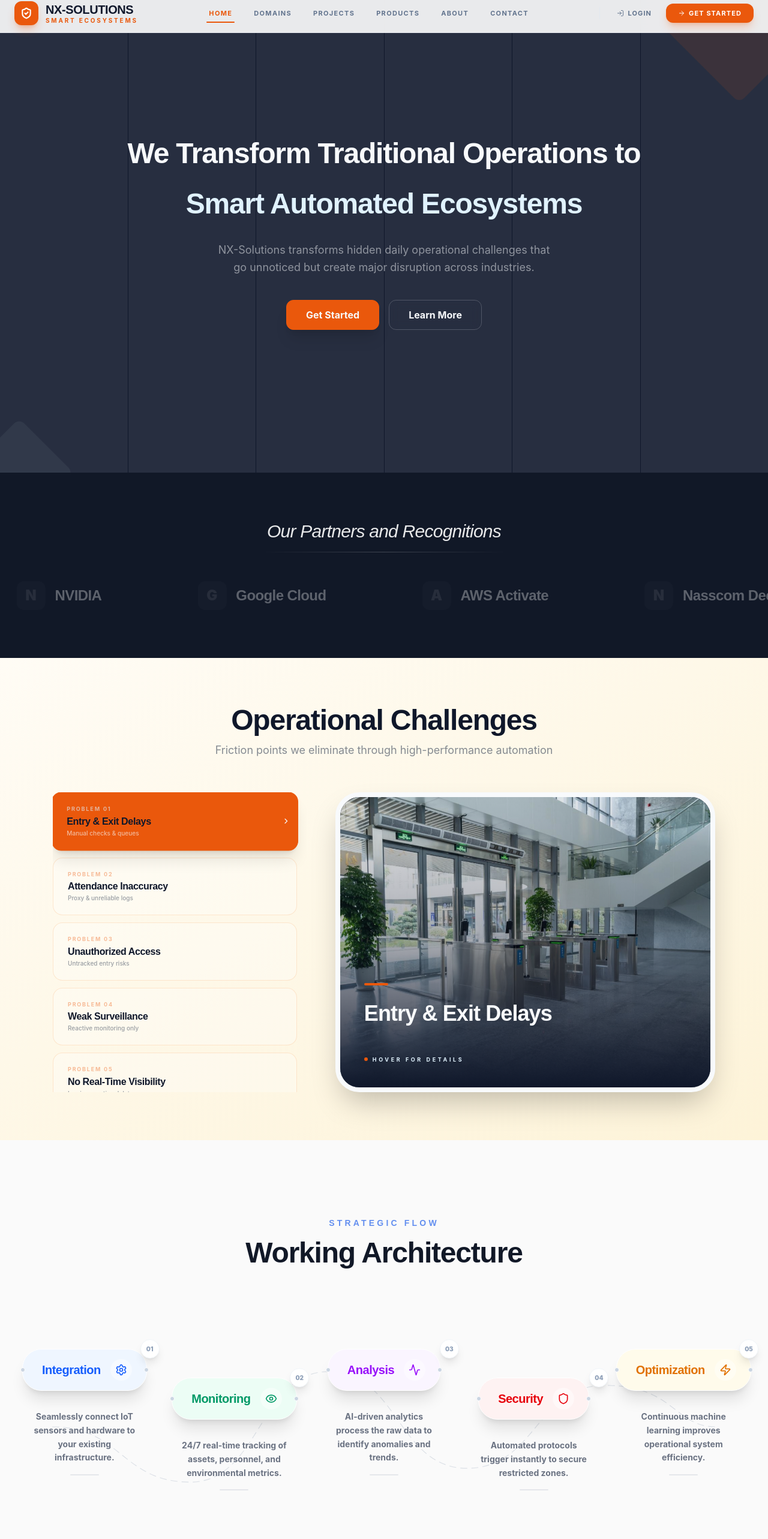
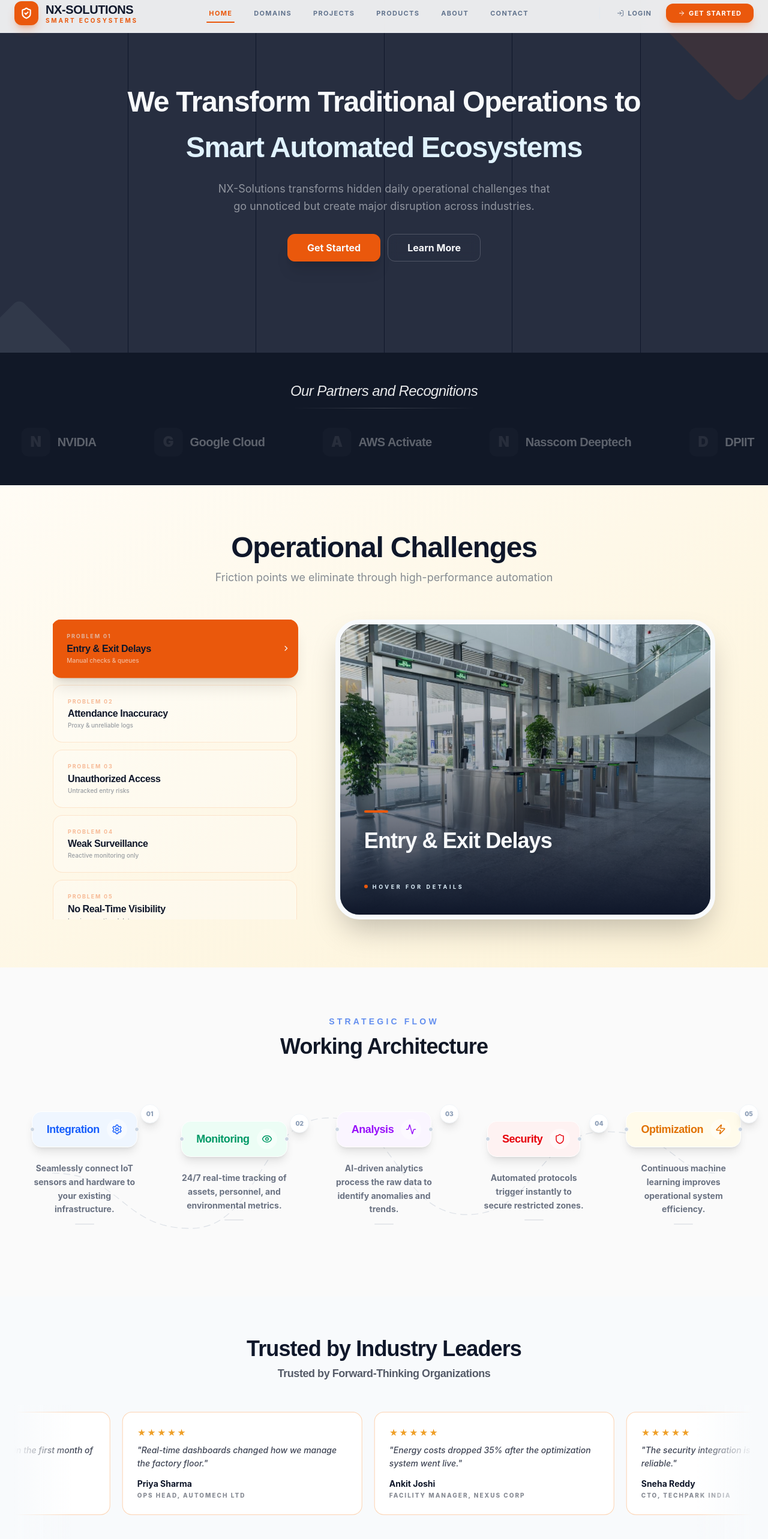
Before and after one commit to deepanshu076/NxSolution, a React (Vite) app: page / in a window 1280 px wide. Shown: the part 12-2578 px from the top of the page at 60% size. Built offline with nearby package versions, Linux system fonts and the light colour scheme.

Commit message:
size of the hero section of home

```diff
--- a/src/pages/Home.tsx
+++ b/src/pages/Home.tsx
@@ -105,7 +105,8 @@ export default function Home() {
   return (
     <div className="flex flex-col">
       {/* ── HERO SECTION ── */}
-      <section className="relative min-h-[75vh] sm:min-h-[80vh] md:min-h-screen flex flex-col items-center justify-center py-16 sm:py-12 md:py-20 lg:py-24 bg-brand-black text-center overflow-hidden">
+      {/* Reduced min-heights and vertical padding */}
+      <section className="relative min-h-[60vh] sm:min-h-[65vh] md:min-h-[75vh] flex flex-col items-center justify-center py-10 sm:py-12 md:py-16 bg-brand-black text-center overflow-hidden">
         {/* Decorative Background Elements */}
         <div className="absolute inset-0 opacity-10 flex gap-px" aria-hidden="true">
           {Array.from({ length: 6 }).map((_, i) => (
@@ -117,25 +118,27 @@ export default function Home() {
 
         <div className="container mx-auto px-5 md:px-6 relative z-10 flex flex-col items-center">
 
-          <h1 className="w-full text-2xl sm:text-3xl md:text-4xl lg:text-5xl font-display font-bold text-soft-white mb-5 md:mb-8 leading-tight">
+          {/* Reduced bottom margin */}
+          <h1 className="w-full text-2xl sm:text-3xl md:text-4xl lg:text-5xl font-display font-bold text-soft-white mb-4 md:mb-6 leading-tight">
             We Transform Traditional Operations&nbsp;to
-            <span className="block mt-3 md:mt-5 lg:mt-6 text-warm-gold-beige">
+            <span className="block mt-2 md:mt-3 lg:mt-4 text-warm-gold-beige">
               Smart Automated Ecosystems
             </span>
           </h1>
 
-          <p className="text-soft-white/50 text-sm md:text-base lg:text-lg max-w-xl mx-auto mb-8 md:mb-10 leading-relaxed px-2">
+          {/* Reduced bottom margin */}
+          <p className="text-soft-white/50 text-sm md:text-base lg:text-lg max-w-xl mx-auto mb-6 md:mb-8 leading-relaxed px-2">
             NX-Solutions transforms hidden daily operational challenges that go unnoticed but create major disruption across industries.
           </p>
 
-          <div className="flex flex-row justify-center gap-2 sm:gap-3 md:gap-4 w-full sm:w-auto px-1 sm:px-0">
+          <div className="flex flex-row justify-center gap-2 sm:gap-3 w-full sm:w-auto px-1 sm:px-0">
             <Link
               to="/solutions"
-              className="flex-1 sm:flex-none px-3 sm:px-5 md:px-8 py-2.5 md:py-3 bg-brand-walnut text-soft-white rounded-xl font-bold transition-all hover:bg-brand-black border border-brand-walnut shadow-xl text-center text-[13px] sm:text-sm md:text-base whitespace-nowrap"
+              className="flex-1 sm:flex-none px-3 sm:px-5 md:px-8 py-2 md:py-2.5 bg-brand-walnut text-soft-white rounded-xl font-bold transition-all hover:bg-brand-black border border-brand-walnut shadow-xl text-center text-[13px] sm:text-sm md:text-base whitespace-nowrap"
             >
               Get Started
             </Link>
-            <button className="flex-1 sm:flex-none px-3 sm:px-5 md:px-8 py-2.5 md:py-3 border border-soft-white/20 text-soft-white rounded-xl font-bold hover:bg-soft-white/5 backdrop-blur-sm text-center text-[13px] sm:text-sm md:text-base transition-colors whitespace-nowrap">
+            <button className="flex-1 sm:flex-none px-3 sm:px-5 md:px-8 py-2 md:py-2.5 border border-soft-white/20 text-soft-white rounded-xl font-bold hover:bg-soft-white/5 backdrop-blur-sm text-center text-[13px] sm:text-sm md:text-base transition-colors whitespace-nowrap">
               Learn More
             </button>
           </div>
@@ -143,15 +146,16 @@ export default function Home() {
       </section>
 
       {/* ── PARTNERS STRIP ── */}
-      <section className="py-20 bg-[#111827] overflow-hidden">
-        <div className="container mx-auto px-6 mb-12 text-center">
-          <h2 className="text-2xl md:text-3xl font-display font-medium italic text-white/90 mb-4 tracking-tight">
+      {/* Reduced py and gap spacing */}
+      <section className="py-10 md:py-12 bg-[#111827] overflow-hidden">
+        <div className="container mx-auto px-6 mb-6 md:mb-8 text-center">
+          <h2 className="text-xl md:text-2xl font-display font-medium italic text-white/90 mb-3 tracking-tight">
             Our Partners and Recognitions
           </h2>
-          <div className="w-1/3 h-px bg-gradient-to-r from-transparent via-white/20 to-transparent mx-auto" aria-hidden="true" />
+          <div className="w-1/4 h-px bg-gradient-to-r from-transparent via-white/20 to-transparent mx-auto" aria-hidden="true" />
         </div>
 
-        <div className="relative group mt-10">
+        <div className="relative group mt-6 md:mt-8">
           <div className="flex overflow-hidden relative">
             <style>{`
               @keyframes scrollDark {
@@ -164,16 +168,17 @@ export default function Home() {
                 animation: scrollDark 35s linear infinite;
               }
             `}</style>
-            <div className="scroll-track-dark gap-20 md:gap-40 items-center px-4">
+            {/* Reduced gap between partners */}
+            <div className="scroll-track-dark gap-12 md:gap-24 items-center px-4">
               {[...partners, ...partners].map((partner, i) => (
                 <div
                   key={`partner-${i}-${partner.name}`}
-                  className="flex items-center space-x-4 grayscale opacity-40 hover:grayscale-0 hover:opacity-100 transition-all cursor-default group/p"
+                  className="flex items-center space-x-3 grayscale opacity-40 hover:grayscale-0 hover:opacity-100 transition-all cursor-default group/p"
                 >
-                  <div className="w-12 h-12 rounded-xl bg-white/5 flex items-center justify-center font-black text-white/20 text-2xl group-hover/p:text-blue-400 group-hover/p:bg-white/10 transition-all">
+                  <div className="w-10 h-10 md:w-12 md:h-12 rounded-xl bg-white/5 flex items-center justify-center font-black text-white/20 text-xl md:text-2xl group-hover/p:text-blue-400 group-hover/p:bg-white/10 transition-all">
                     {partner.name.charAt(0)}
                   </div>
-                  <span className="font-display font-bold text-xl md:text-2xl text-white/80 tracking-tight whitespace-nowrap">
+                  <span className="font-display font-bold text-lg md:text-xl text-white/80 tracking-tight whitespace-nowrap">
                     {partner.name}
                   </span>
                 </div>
@@ -187,10 +192,11 @@ export default function Home() {
       <OperationalChallenges />
 
       {/* ── WORKING ARCHITECTURE ── */}
-      <section className="py-32 bg-[#FAFAFA] relative overflow-hidden">
-        <div className="container mx-auto px-6 max-w-7xl text-center mb-24 relative z-10">
-          <h4 className="text-[#2563EB] font-bold text-sm tracking-[0.3em] uppercase mb-4 opacity-70">Strategic Flow</h4>
-          <h2 className="text-4xl md:text-5xl font-display font-black text-[#111827]">Working Architecture</h2>
+      {/* Considerably reduced overall section padding and staggering height */}
+      <section className="py-16 md:py-20 bg-[#FAFAFA] relative overflow-hidden">
+        <div className="container mx-auto px-6 max-w-7xl text-center mb-12 md:mb-16 relative z-10">
+          <h4 className="text-[#2563EB] font-bold text-xs md:text-sm tracking-[0.3em] uppercase mb-3 opacity-70">Strategic Flow</h4>
+          <h2 className="text-3xl md:text-4xl font-display font-black text-[#111827]">Working Architecture</h2>
         </div>
 
         <div className="container mx-auto px-6 max-w-7xl relative">
@@ -200,7 +206,7 @@ export default function Home() {
             </svg>
           </div>
 
-          <div className="flex overflow-x-auto pb-12 gap-8 lg:gap-4 lg:grid lg:grid-cols-5 lg:overflow-visible lg:pb-0 scrollbar-hide snap-x scroll-px-6">
+          <div className="flex overflow-x-auto pb-8 gap-6 lg:gap-4 lg:grid lg:grid-cols-5 lg:overflow-visible lg:pb-0 scrollbar-hide snap-x scroll-px-6">
             {steps.map((item, i) => (
               <motion.div
                 key={item.title}
@@ -208,29 +214,31 @@ export default function Home() {
                 whileInView={{ opacity: 1, scale: 1 }}
                 viewport={{ once: true }}
                 transition={{ delay: i * 0.1, duration: 0.6 }}
-                className={`flex flex-col items-center group relative shrink-0 w-[280px] md:w-[320px] lg:w-auto snap-center ${i % 2 === 0 ? "lg:mb-32 translate-y-4 lg:translate-y-10" : "lg:mt-32 -translate-y-4 lg:-translate-y-10"
+                // Reduced structural shifting heights (mt/mb)
+                className={`flex flex-col items-center group relative shrink-0 w-[240px] md:w-[280px] lg:w-auto snap-center ${i % 2 === 0 ? "lg:mb-16 translate-y-2 lg:translate-y-6" : "lg:mt-16 -translate-y-2 lg:-translate-y-6"
                   }`}
               >
-                <div className={`${item.color} pl-8 pr-6 py-4 rounded-[2rem] border border-white shadow-xl flex items-center justify-center gap-4 mb-8 transition-all duration-500 group-hover:shadow-2xl group-hover:scale-105 relative z-20`}>
-                  <span className={`font-display font-black text-lg md:text-xl ${item.text} tracking-tight`}>
+                {/* Reduced padding inside architecture cards */}
+                <div className={`${item.color} pl-6 pr-4 py-3 rounded-2xl border border-white shadow-lg flex items-center justify-center gap-3 mb-4 md:mb-6 transition-all duration-500 group-hover:shadow-xl group-hover:scale-105 relative z-20`}>
+                  <span className={`font-display font-black text-base md:text-lg ${item.text} tracking-tight`}>
                     {item.title}
                   </span>
-                  <div className={`${item.text} bg-white/40 p-2 rounded-full`}>
-                    <item.icon size={20} />
+                  <div className={`${item.text} bg-white/40 p-1.5 md:p-2 rounded-full`}>
+                    <item.icon size={18} />
                   </div>
 
                   <div className="absolute left-[-4px] top-1/2 -translate-y-1/2 w-2 h-2 rounded-full bg-slate-300 border border-white hidden lg:block" aria-hidden="true" />
                   <div className="absolute right-[-4px] top-1/2 -translate-y-1/2 w-2 h-2 rounded-full bg-slate-300 border border-white hidden lg:block" aria-hidden="true" />
                 </div>
 
-                <div className="max-w-[220px] text-center px-4">
-                  <p className="text-gray-500 font-bold text-sm leading-relaxed mb-4 group-hover:text-gray-800 transition-colors">
+                <div className="max-w-[200px] text-center px-3">
+                  <p className="text-gray-500 font-bold text-xs md:text-sm leading-relaxed mb-3 group-hover:text-gray-800 transition-colors">
                     {item.desc}
                   </p>
-                  <div className="w-12 h-0.5 bg-gray-200 mx-auto rounded-full group-hover:bg-blue-400 group-hover:w-16 transition-all" aria-hidden="true" />
+                  <div className="w-8 h-0.5 bg-gray-200 mx-auto rounded-full group-hover:bg-blue-400 group-hover:w-12 transition-all" aria-hidden="true" />
                 </div>
 
-                <div className="absolute -top-4 -right-2 w-8 h-8 rounded-full bg-white shadow-lg flex items-center justify-center text-[10px] font-black text-slate-400 border border-slate-100 group-hover:text-blue-500 transition-colors z-30">
+                <div className="absolute -top-3 -right-1 md:-right-2 w-6 h-6 md:w-8 md:h-8 rounded-full bg-white shadow-lg flex items-center justify-center text-[9px] md:text-[10px] font-black text-slate-400 border border-slate-100 group-hover:text-blue-500 transition-colors z-30">
                   0{i + 1}
                 </div>
               </motion.div>
@@ -240,23 +248,25 @@ export default function Home() {
       </section>
 
       {/* ── TESTIMONIALS SECTION ── */}
-      <section className="py-8 md:py-16 lg:py-20 bg-soft-white overflow-hidden">
+      {/* Reduced py and bottom pb */}
+      <section className="py-8 md:py-12 lg:py-16 bg-soft-white overflow-hidden">
         <div className="container mx-auto px-4 md:px-6">
-          <div className="text-center mb-6 md:mb-12 lg:mb-14">
-            <h2 className="text-xl sm:text-2xl md:text-4xl lg:text-5xl font-display font-bold text-brand-black leading-tight max-w-3xl mx-auto">
+          <div className="text-center mb-6 md:mb-8 lg:mb-10">
+            <h2 className="text-xl sm:text-2xl md:text-3xl lg:text-4xl font-display font-bold text-brand-black leading-tight max-w-3xl mx-auto">
               Trusted by Industry Leaders
             </h2>
-            <h3 className="text-sm md:text-lg lg:text-xl font-semibold text-brand-black/70 leading-tight mt-1.5 md:mt-3">
+            <h3 className="text-sm md:text-base lg:text-lg font-semibold text-brand-black/70 leading-tight mt-1.5 md:mt-2">
               Trusted by Forward-Thinking Organizations
             </h3>
           </div>
 
-          <div className="relative w-full overflow-hidden pb-4 md:pb-10 lg:pb-12">
+          <div className="relative w-full overflow-hidden pb-4 md:pb-6 lg:pb-8">
             <div className="absolute inset-y-0 left-0 w-8 md:w-24 bg-gradient-to-r from-soft-white to-transparent z-10 pointer-events-none" aria-hidden="true" />
             <div className="absolute inset-y-0 right-0 w-8 md:w-24 bg-gradient-to-l from-soft-white to-transparent z-10 pointer-events-none" aria-hidden="true" />
 
+            {/* Reduced gap and py for cards */}
             <div
-              className="flex w-max animate-marquee gap-4 md:gap-5 lg:gap-6 px-3 md:px-4 py-3 md:py-4"
+              className="flex w-max animate-marquee gap-3 md:gap-4 lg:gap-5 px-3 md:px-4 py-2 md:py-3"
               style={{ animationPlayState: isMarqueePaused ? "paused" : "running" }}
             >
               {testimonials.map((t, i) => (
@@ -264,21 +274,22 @@ export default function Home() {
                   key={`testimonial-${i}`}
                   onMouseEnter={() => setIsMarqueePaused(true)}
                   onMouseLeave={() => setIsMarqueePaused(false)}
-                  className="w-[280px] sm:w-[340px] md:w-[400px] lg:w-[440px] min-h-[180px] sm:min-h-[160px] md:aspect-[21/9] p-5 md:p-7 lg:p-10 rounded-2xl md:rounded-3xl bg-white border border-soft-taupe/40 flex flex-col justify-between transition-all duration-300 hover:border-brand-walnut hover:shadow-2xl hover:shadow-brand-walnut/20 hover:-translate-y-2 cursor-pointer flex-shrink-0"
+                  // Reduced overall widths and padding of cards
+                  className="w-[260px] sm:w-[300px] md:w-[360px] lg:w-[400px] min-h-[140px] sm:min-h-[150px] p-4 md:p-6 rounded-2xl bg-white border border-soft-taupe/40 flex flex-col justify-between transition-all duration-300 hover:border-brand-walnut hover:shadow-xl hover:shadow-brand-walnut/20 hover:-translate-y-1.5 cursor-pointer flex-shrink-0"
                 >
-                  <div className="mb-3 md:mb-4">
-                    <div className="flex gap-0.5 mb-2 md:mb-3 text-[#EF9F27] text-sm md:text-base" aria-label="5 out of 5 stars">
+                  <div className="mb-2 md:mb-3">
+                    <div className="flex gap-0.5 mb-1.5 md:mb-2 text-[#EF9F27] text-xs md:text-sm" aria-label="5 out of 5 stars">
                       {"★★★★★".split("").map((s, idx) => (
                         <span key={`star-${idx}`}>{s}</span>
                       ))}
                     </div>
-                    <p className="text-brand-black/80 italic text-sm md:text-base font-medium leading-relaxed">
+                    <p className="text-brand-black/80 italic text-xs md:text-sm font-medium leading-relaxed">
                       &quot;{t.quote}&quot;
                     </p>
                   </div>
                   <div>
-                    <div className="font-bold text-brand-black text-sm md:text-base">{t.author}</div>
-                    <div className="text-[10px] md:text-[10px] text-brand-black/50 uppercase tracking-[.2em] mt-0.5 font-extrabold">{t.role}</div>
+                    <div className="font-bold text-brand-black text-xs md:text-sm">{t.author}</div>
+                    <div className="text-[9px] md:text-[10px] text-brand-black/50 uppercase tracking-[.2em] mt-0.5 font-extrabold">{t.role}</div>
                   </div>
                 </div>
               ))}
```
